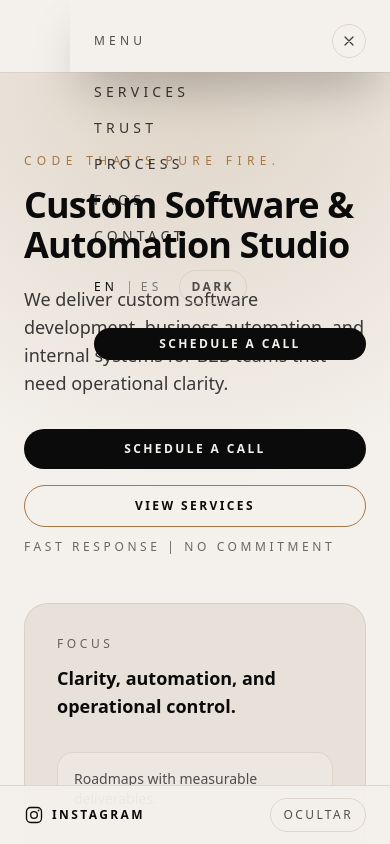
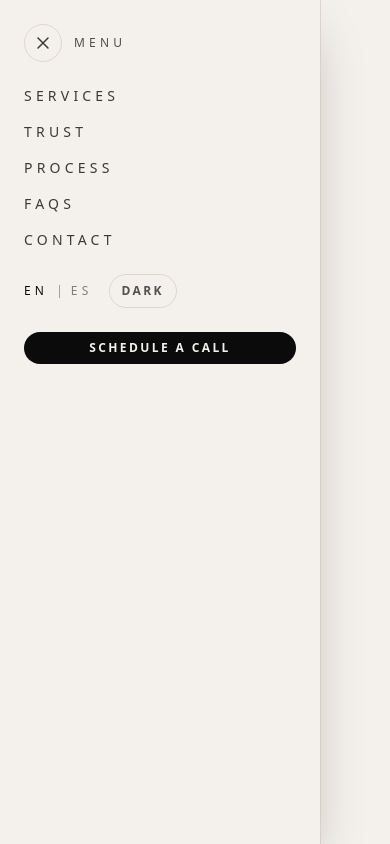
Before and after one commit to abelardoad29/lumbre-studio, a React (Vite) app: page / in a window 390 px wide. Both pictures are taken after a click on the button "Open menu". Shown: the top 844 px of the page. Built offline with nearby package versions, Linux system fonts and the light colour scheme.

Commit message:
Update project

```diff
--- a/src/components/Navbar.jsx
+++ b/src/components/Navbar.jsx
@@ -83,13 +83,37 @@ const Navbar = ({ links = [], ctaLabel = "", ctaHref = "#contacto", activeId })
     "inline-flex items-center justify-center rounded-full bg-lumbre-off px-4 py-2 text-xs font-semibold uppercase tracking-[0.2em] text-lumbre-black transition hover:bg-white";
   const ctaMobileClass =
     "inline-flex items-center justify-center rounded-full bg-lumbre-off px-3 py-2 text-[10px] font-semibold uppercase tracking-[0.2em] text-lumbre-black transition hover:bg-white";
+  const mobileButtonClass =
+    "inline-flex items-center justify-center rounded-full border border-lumbre-gray/70 p-2 text-lumbre-off/80 transition hover:border-lumbre-off hover:text-lumbre-off";
+  const menuIcon = isOpen ? (
+    <svg viewBox="0 0 24 24" className="h-5 w-5" fill="none" stroke="currentColor" strokeWidth="1.8">
+      <path d="M6 6l12 12M18 6l-12 12" strokeLinecap="round" />
+    </svg>
+  ) : (
+    <svg viewBox="0 0 24 24" className="h-5 w-5" fill="none" stroke="currentColor" strokeWidth="1.8">
+      <path d="M4 7h16M4 12h16M4 17h16" strokeLinecap="round" />
+    </svg>
+  );
 
   return (
+    <>
       <header className={headerClass}>
         <nav className="mx-auto flex w-full max-w-6xl items-center justify-between gap-4 px-6 py-4">
+          <div className="flex items-center gap-3">
+            <button
+              className={`${mobileButtonClass} md:hidden`}
+              type="button"
+              aria-label={isOpen ? "Close menu" : "Open menu"}
+              aria-expanded={isOpen}
+              aria-controls={menuId}
+              onClick={() => setIsOpen((prev) => !prev)}
+            >
+              {menuIcon}
+            </button>
             <a href="#hero" className="flex items-center">
               <img src={logo} alt="Lumbre Studio logo" className="h-10 w-auto logo-mark" />
             </a>
+          </div>
 
           <div className="hidden items-center gap-4 md:flex">
             <ul className="flex items-center gap-5 text-xs uppercase tracking-[0.35em]">
@@ -116,23 +140,12 @@ const Navbar = ({ links = [], ctaLabel = "", ctaHref = "#contacto", activeId })
                 {ctaLabel}
               </a>
             ) : null}
-          <button
-            className="inline-flex items-center justify-center rounded-full border border-lumbre-gray/70 p-2 text-lumbre-off/80 transition hover:border-lumbre-off hover:text-lumbre-off"
-            type="button"
-            aria-label="Open menu"
-            aria-expanded={isOpen}
-            aria-controls={menuId}
-            onClick={() => setIsOpen(true)}
-          >
-            <svg viewBox="0 0 24 24" className="h-5 w-5" fill="none" stroke="currentColor" strokeWidth="1.8">
-              <path d="M4 7h16M4 12h16M4 17h16" strokeLinecap="round" />
-            </svg>
-          </button>
           </div>
         </nav>
+      </header>
 
       {isOpen ? (
-        <div className="fixed inset-0 z-50 bg-lumbre-black/80 backdrop-blur-sm md:hidden">
+        <div className="fixed inset-0 z-[60] bg-lumbre-black md:hidden">
           <button
             className="absolute inset-0"
             type="button"
@@ -144,20 +157,20 @@ const Navbar = ({ links = [], ctaLabel = "", ctaHref = "#contacto", activeId })
             id={menuId}
             role="dialog"
             aria-modal="true"
-            className="absolute right-0 top-0 z-10 flex h-full w-full max-w-xs flex-col gap-6 bg-lumbre-black px-6 py-6 shadow-2xl"
+            className="absolute left-0 top-0 z-[70] flex h-full w-full max-w-xs flex-col gap-6 bg-lumbre-black px-6 py-6 shadow-2xl ring-1 ring-lumbre-gray/70"
           >
-            <div className="flex items-center justify-between">
-              <span className="text-xs uppercase tracking-[0.35em] text-lumbre-off/70">Menu</span>
+            <div className="flex items-center gap-3">
               <button
+                className={mobileButtonClass}
                 type="button"
-                className="rounded-full border border-lumbre-gray/70 p-2 text-lumbre-off/80 transition hover:border-lumbre-off hover:text-lumbre-off"
                 aria-label="Close menu"
+                aria-expanded={isOpen}
+                aria-controls={menuId}
                 onClick={() => setIsOpen(false)}
               >
-                <svg viewBox="0 0 24 24" className="h-4 w-4" fill="none" stroke="currentColor" strokeWidth="1.8">
-                  <path d="M6 6l12 12M18 6l-12 12" strokeLinecap="round" />
-                </svg>
+                {menuIcon}
               </button>
+              <span className="text-xs uppercase tracking-[0.35em] text-lumbre-off/70">Menu</span>
             </div>
             <ul className="space-y-4 text-sm uppercase tracking-[0.3em] text-lumbre-off/80">
               {links.map((link) => (
@@ -184,7 +197,7 @@ const Navbar = ({ links = [], ctaLabel = "", ctaHref = "#contacto", activeId })
           </div>
         </div>
       ) : null}
-    </header>
+    </>
   );
 };
 
```
Lines whose indentation alone changed are shown as unchanged.
